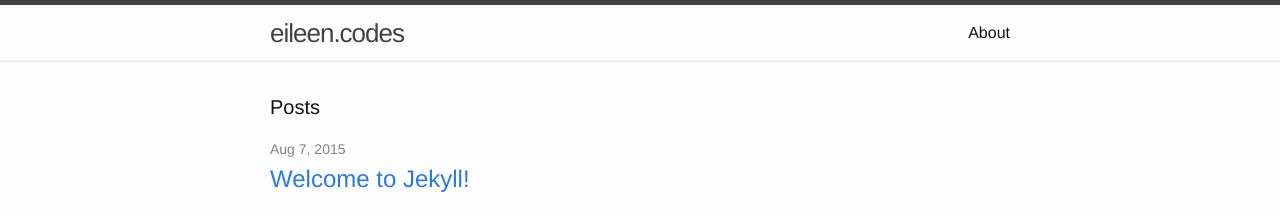
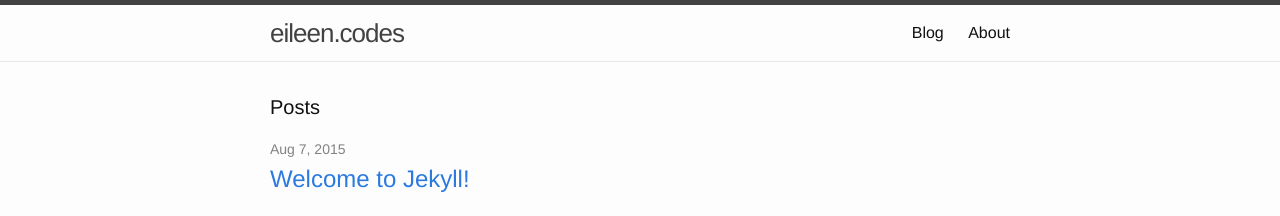
Before and after one commit to wjessop/eileencodes.github.io, a Jekyll site: the page built from index.html, in a window 1280 px wide. Shown: the top 216 px of the page. Built offline with Jekyll 4.4.1, drawn with Linux system fonts in a browser that asks for light colours.

Commit message:
Cleanup header html and add Raleway font

```diff
--- a/_includes/head.html
+++ b/_includes/head.html
@@ -9,4 +9,5 @@
   <link rel="stylesheet" href="{{ "/css/main.css" | prepend: site.baseurl }}">
   <link rel="canonical" href="{{ page.url | replace:'index.html','' | prepend: site.baseurl | prepend: site.url }}">
   <link rel="alternate" type="application/rss+xml" title="{{ site.title }}" href="{{ "/feed.xml" | prepend: site.baseurl | prepend: site.url }}" />
+  <link href='http://fonts.googleapis.com/css?family=Raleway:300,700' rel='stylesheet' type='text/css'>
 </head>
--- a/_includes/header.html
+++ b/_includes/header.html
@@ -1,9 +1,6 @@
 <header class="site-header">
-
   <div class="wrapper">
-
     <a class="site-title" href="{{ site.baseurl }}/">{{ site.title }}</a>
-
     <nav class="site-nav">
       <a href="#" class="menu-icon">
         <svg viewBox="0 0 18 15">
@@ -12,16 +9,14 @@
           <path fill="#424242" d="M18,13.516C18,14.335,17.335,15,16.516,15H1.484C0.665,15,0,14.335,0,13.516l0,0 c0-0.82,0.665-1.484,1.484-1.484h15.031C17.335,12.031,18,12.696,18,13.516L18,13.516z"/>
         </svg>
       </a>
-
       <div class="trigger">
+        <a class="page-link" href="/">Blog</a>
         {% for page in site.pages %}
           {% if page.title %}
-          <a class="page-link" href="{{ page.url | prepend: site.baseurl }}">{{ page.title }}</a>
+            <a class="page-link" href="{{ page.url | prepend: site.baseurl }}">{{ page.title }}</a>
           {% endif %}
         {% endfor %}
       </div>
     </nav>
-
   </div>
-
 </header>
```
